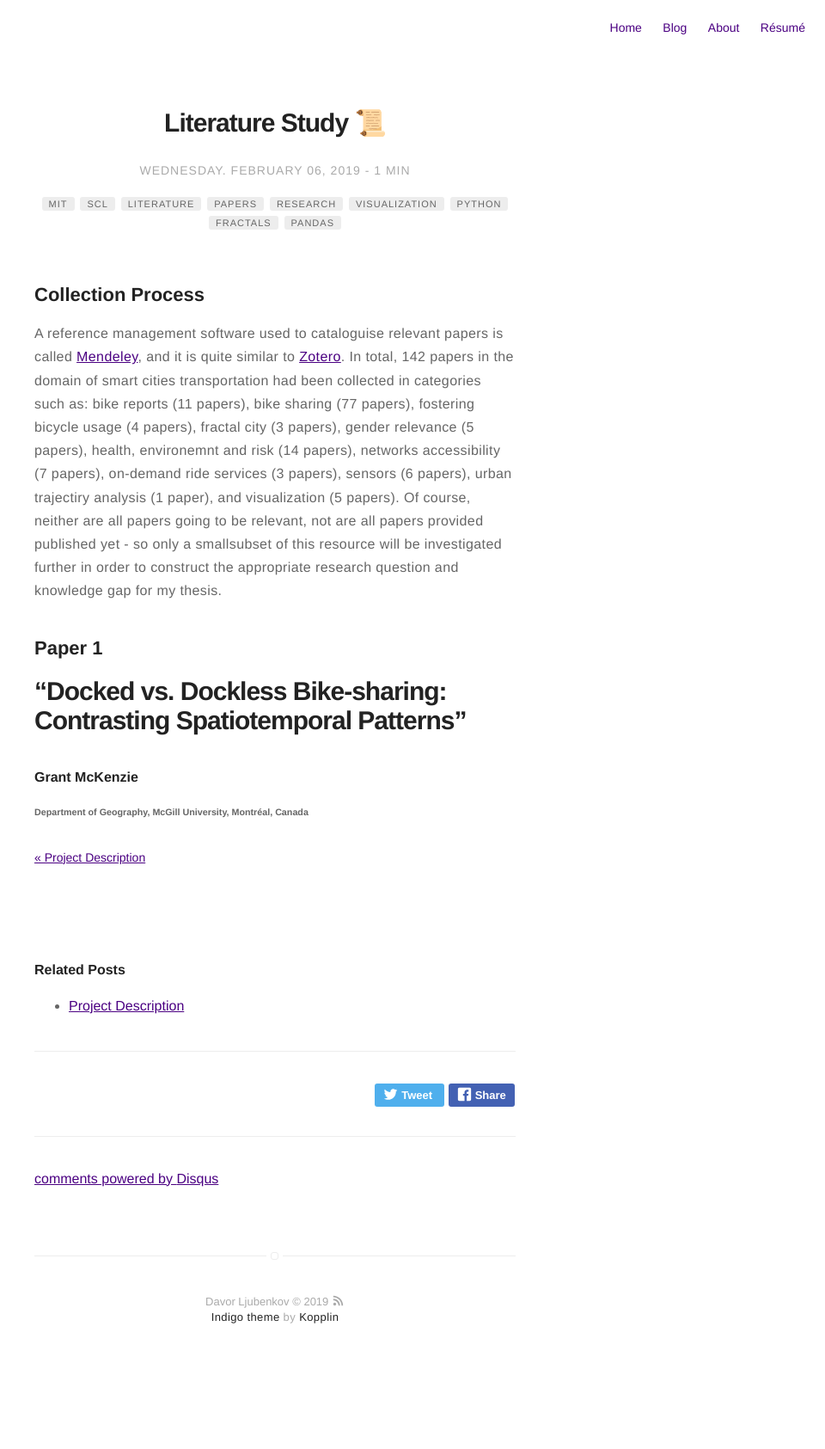
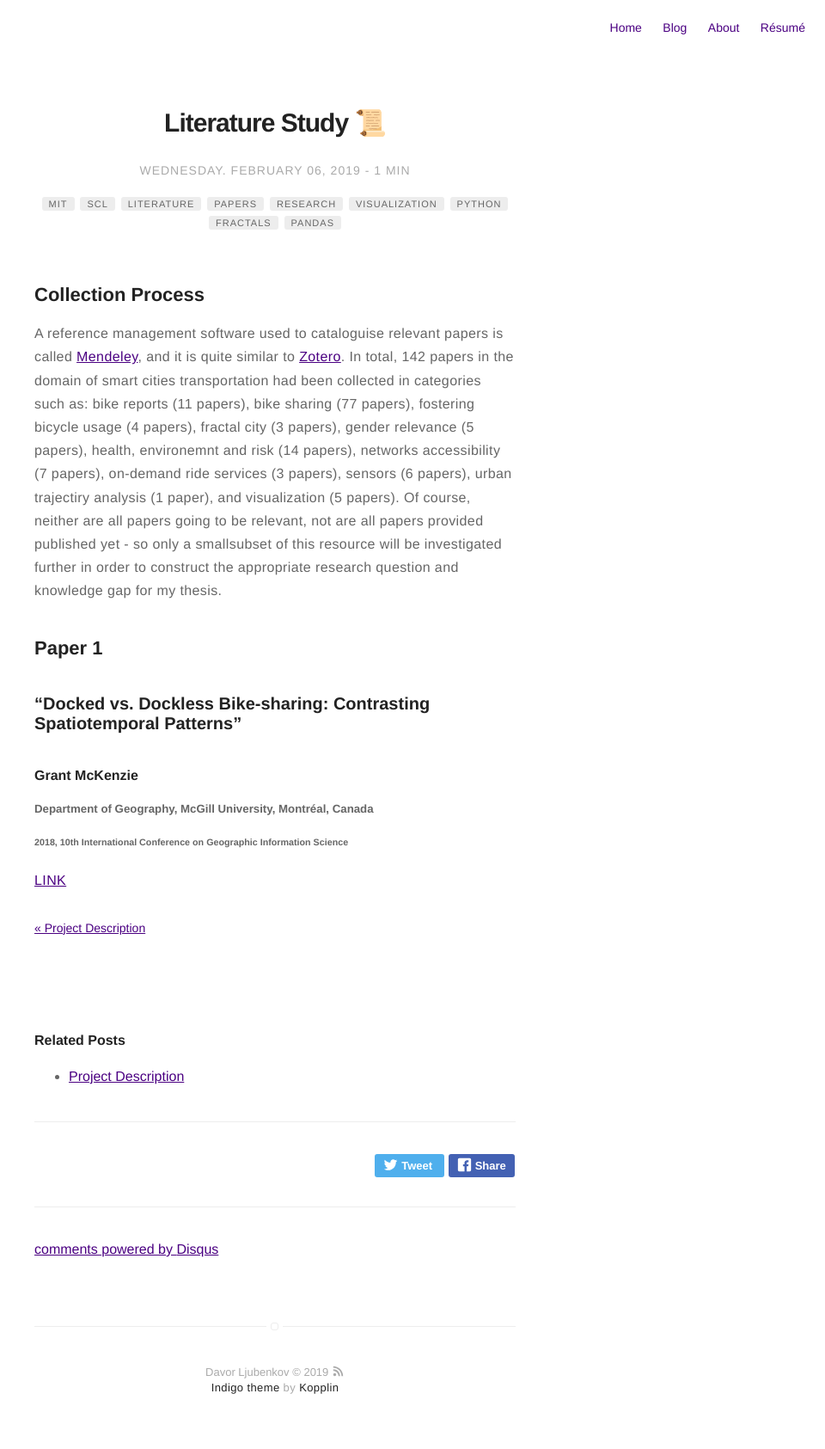
Before and after one commit to dljubenk/dljubenk.github.io, a Jekyll site: the page built from _posts/2019-02-06-literature-study.markdown, in a window 1280 px wide. Shown: the whole page at 86% size, without its empty margins (320-1280 px from the left). Built offline with Jekyll 4.4.1, drawn with Linux system fonts in a browser that asks for light colours; emoji names are drawn with the system emoji font; comment, search, counter and statistics services are not loaded; before the commit the page ends 1603 px from its top, so only the background shows below that.

Commit message:
Update 2019-02-06-literature-study.markdown

```diff
--- a/_posts/2019-02-06-literature-study.markdown
+++ b/_posts/2019-02-06-literature-study.markdown
@@ -27,6 +27,9 @@ A reference management software used to cataloguise relevant papers is called [M
 In total, 142 papers in the domain of smart cities transportation had been collected in categories such as: bike reports (11 papers), bike sharing (77 papers), fostering bicycle usage (4 papers), fractal city (3 papers), gender relevance (5 papers), health, environemnt and risk (14 papers), networks accessibility (7 papers), on-demand ride services (3 papers), sensors (6 papers), urban trajectiry analysis (1 paper), and visualization (5 papers). Of course, neither are all papers going to be relevant, not are all papers provided published yet - so only a smallsubset of this resource will be investigated further in order to construct the appropriate research question and knowledge gap for my thesis.
 
 ## Paper 1
-# "Docked vs. Dockless Bike-sharing: Contrasting Spatiotemporal Patterns"
+### "Docked vs. Dockless Bike-sharing: Contrasting Spatiotemporal Patterns"
 #### Grant McKenzie
-###### Department of Geography, McGill University, Montréal, Canada
+##### Department of Geography, McGill University, Montréal, Canada
+###### 2018, 10th International Conference on Geographic Information Science
+
+[LINK](https://grantmckenzie.com/academics/Dockless2018.pdf)
```
